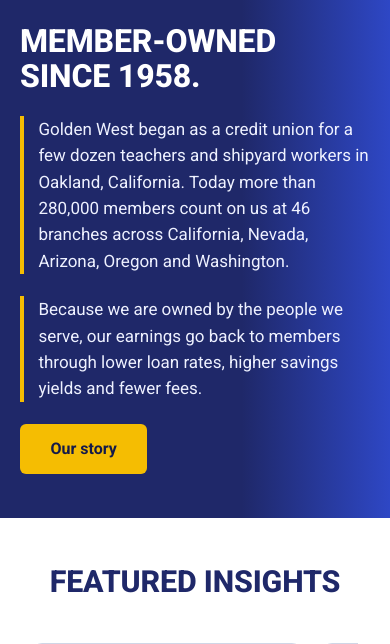
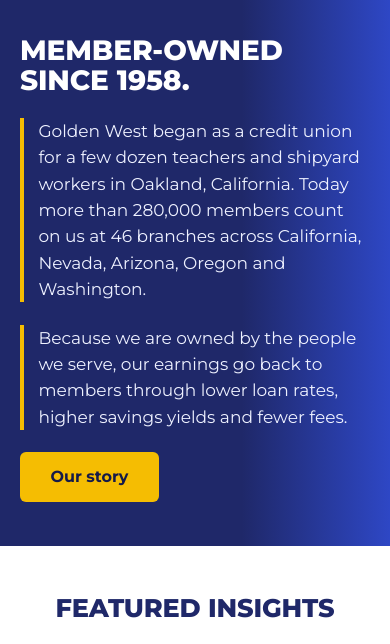
Before and after one commit to Growtheworldtogether/goldenwest-fcu, a Laravel app: page / in a window 390 px wide. Shown: the part 1498-2142 px from the top of the page. Run offline with Laravel 12, Linux system fonts and the light colour scheme.

Commit message:
Typography: switch site font to Montserrat (as on atlanticunionbank.com), retune heading sizes
Co-Authored-By: Claude Sonnet 5.5 <noreply@anthropic.com>
Claude-Session: https://claude.ai/code/session_01BbpThuGCFGRji7S9sW8HB3

```diff
--- a/public/css/site.css
+++ b/public/css/site.css
@@ -2,7 +2,7 @@
    Layout follows the structure of a large retail bank home page.
    Colors: navy, royal blue and gold. Gold text on white is never used (contrast). */
 
-@font-face { font-family: "Roboto"; src: url("../fonts/roboto.woff2") format("woff2"); font-weight: 100 900; font-style: normal; font-display: swap; }
+@font-face { font-family: "Montserrat"; src: url("../fonts/montserrat.woff2") format("woff2"); font-weight: 100 900; font-style: normal; font-display: swap; }
 
 :root {
   --navy: #1f2869;
@@ -16,7 +16,7 @@
   --line: #cfd6e6;
   --dark: #202226;
   --pad: clamp(1.25rem, 5.5vw, 5rem);
-  --sans: "Roboto", system-ui, -apple-system, "Segoe UI", Arial, sans-serif;
+  --sans: "Montserrat", system-ui, -apple-system, "Segoe UI", Arial, sans-serif;
   --grad: linear-gradient(90deg, var(--navy) 0%, var(--navy) 62%, var(--blue) 100%);
 }
 
@@ -88,7 +88,7 @@ h1, h2, h3 { margin: 0; line-height: 1.08; }
 .slide > .photo { position: absolute; inset: 0; }
 .panel { position: absolute; top: 0; bottom: 0; right: 0; width: 63%; background: var(--grad); clip-path: polygon(28.6% 0, 100% 0, 100% 100%, 0 100%); }
 .panel-body { position: absolute; top: 50%; transform: translateY(-50%); left: 33%; right: 7%; display: grid; gap: 1.5rem; justify-items: start; color: #fff; }
-.panel-body h2 { font-size: clamp(2.4rem, 5vw, 4.5rem); line-height: 1.04; }
+.panel-body h2 { font-size: clamp(2rem, 3.9vw, 3.5rem); line-height: 1.04; }
 .panel-body p { margin: 0; padding-left: .9rem; border-left: 4px solid var(--gold); font-size: 1.1875rem; color: #eef1ff; max-width: 36rem; }
 .hero-ctrl { position: absolute; right: 1rem; bottom: 1.25rem; display: flex; align-items: center; gap: .6rem; z-index: 5; }
 .hero-ctrl button { width: 12px; height: 12px; border-radius: 50%; border: 2px solid #fff; background: transparent; padding: 0; cursor: pointer; }
@@ -125,12 +125,12 @@ h1, h2, h3 { margin: 0; line-height: 1.08; }
 .band-body { position: absolute; top: 50%; transform: translateY(-50%); display: grid; gap: 1.4rem; justify-items: start; }
 .band.photo-right .band-body { left: 14.3%; width: min(34%, 520px); }
 .band.photo-left .band-body { left: 56%; right: var(--pad); }
-.band h2 { font-size: clamp(2rem, 4vw, 3.6rem); }
+.band h2 { font-size: clamp(1.75rem, 3.1vw, 2.9rem); }
 .band p { margin: 0; padding-left: .9rem; border-left: 4px solid var(--gold); font-size: 1.0625rem; color: #eef1ff; }
 
 /* ---------- Articles ---------- */
 .articles { padding: clamp(3rem, 6vw, 5rem) 2rem clamp(3rem, 6vw, 4.5rem); }
-.articles h2 { text-align: center; color: var(--navy); font-size: clamp(1.9rem, 4vw, 3.5rem); margin-bottom: 2.5rem; }
+.articles h2 { text-align: center; color: var(--navy); font-size: clamp(1.6rem, 3.1vw, 2.9rem); margin-bottom: 2.5rem; }
 .acard { display: flex; flex-direction: column; background: #fff; border: 1px solid var(--line); border-radius: 10px; padding: .7rem .7rem 1.4rem; text-decoration: none; }
 .acard .photo { aspect-ratio: 4 / 3; border-radius: 8px; }
 .acard-body { padding: 1.1rem .6rem 0; display: grid; gap: .8rem; }
--- a/resources/views/home.blade.php
+++ b/resources/views/home.blade.php
@@ -48,7 +48,7 @@
                     <h3>Savings</h3><p>Grow your money with goals and competitive yields.</p>
                 </a>
                 <a class="pcard" href="{{ url('/loans#personal') }}">
-                    <svg class="ico" viewBox="0 0 64 48" aria-hidden="true"><circle cx="32" cy="14" r="11" fill="#f5bd02"/><text x="32" y="19.5" text-anchor="middle" font-size="15" font-weight="700" font-family="Roboto, Arial, sans-serif" fill="#1f2869" stroke="none">$</text><path d="M5 35h10v11H5z"/><path d="M15 37l8-2.500h13c3.500 0 4 3.800.8 4.600L26 42"/><path d="M15 43c5 2.500 9 3.500 14 3.500h9.500l15-8c2.800-1.500 1.400-5-1.500-4.300L45 35"/></svg>
+                    <svg class="ico" viewBox="0 0 64 48" aria-hidden="true"><circle cx="32" cy="14" r="11" fill="#f5bd02"/><text x="32" y="19.5" text-anchor="middle" font-size="15" font-weight="700" font-family="Montserrat, Arial, sans-serif" fill="#1f2869" stroke="none">$</text><path d="M5 35h10v11H5z"/><path d="M15 37l8-2.500h13c3.500 0 4 3.800.8 4.600L26 42"/><path d="M15 43c5 2.500 9 3.500 14 3.500h9.500l15-8c2.800-1.500 1.400-5-1.500-4.300L45 35"/></svg>
                     <h3>Personal loans</h3><p>Clear terms and fixed payments you can plan around.</p>
                 </a>
                 <a class="pcard" href="{{ url('/loans#auto') }}">
--- a/resources/views/layouts/site.blade.php
+++ b/resources/views/layouts/site.blade.php
@@ -6,7 +6,7 @@
     <title>@yield('title', 'Golden West Federal Credit Union | Banking built around you')</title>
     <meta name="description" content="@yield('description', 'Golden West Federal Credit Union has served members across the West since 1958. Joining and opening an account is free.')">
     <meta name="theme-color" content="#1f2869">
-    <link rel="preload" href="{{ asset('fonts/roboto.woff2') }}" as="font" type="font/woff2" crossorigin>
+    <link rel="preload" href="{{ asset('fonts/montserrat.woff2') }}" as="font" type="font/woff2" crossorigin>
     <link rel="stylesheet" href="{{ asset('css/site.css') }}">
 </head>
 <body id="top">
```
Also changed, not shown: public/fonts/montserrat.woff2 (added), public/fonts/roboto.woff2 (deleted).
